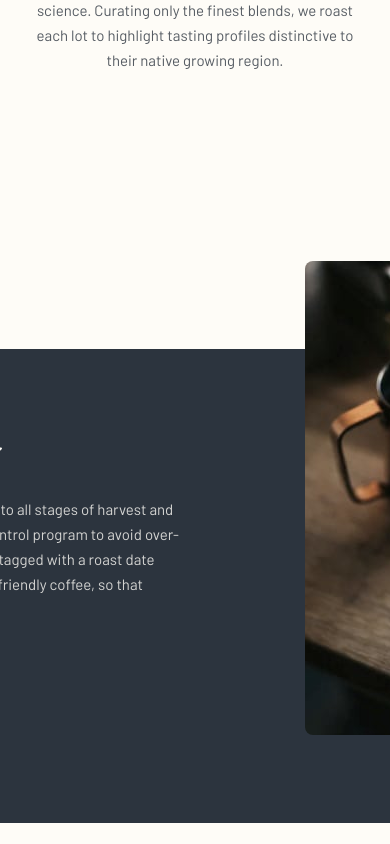
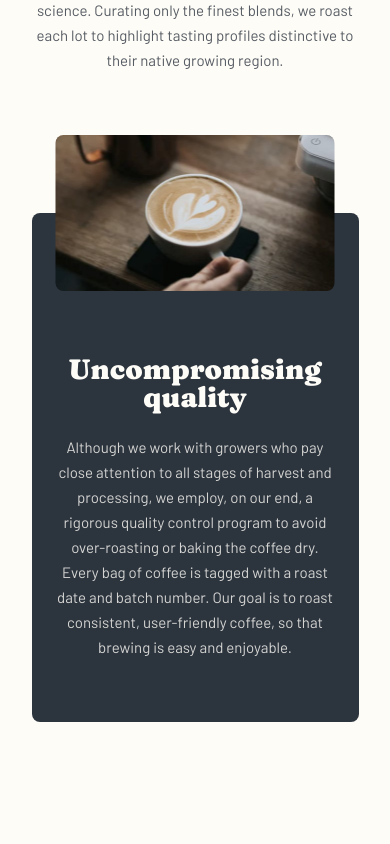
Before and after one commit to danielopq/Coffeeroasters, a React (Vite) app: page /aboutus in a window 390 px wide. Shown: the part 1360-2204 px from the top of the page. Built offline with nearby package versions, Linux system fonts and the light colour scheme.

Commit message:
AboutUsQuality.css - mobile version done

```diff
--- a/src/components/aboutUs/aboutUsQuality/aboutUsQuality.css
+++ b/src/components/aboutUs/aboutUsQuality/aboutUsQuality.css
@@ -63,3 +63,34 @@
         margin-top: 24px;
     }
 }
+
+/*############################## MOBILE VERSION ##############################*/
+
+@media screen and (max-width:767px) {
+    #aboutUsQuality {
+        width: 327px;
+        height: 509px;
+        margin-top: 120px;
+    }
+
+    #qualityPic {
+        width: 279px;
+        height: 156px;
+        margin: -78px 0px 0px;
+        left: 50%;
+        transform: translateX(-50%);
+        background: url('./img/mobile-image-quality.jpg') center/279px;
+    }
+
+    #qualityInfo {
+        height: inherit;
+        margin-top: 0px;
+        padding: 142px 24px 0px;
+        text-align: center;
+    }
+
+    #aboutUsQuality p {
+        width: 279px;
+        margin-top: 24px;
+    }
+}
```
